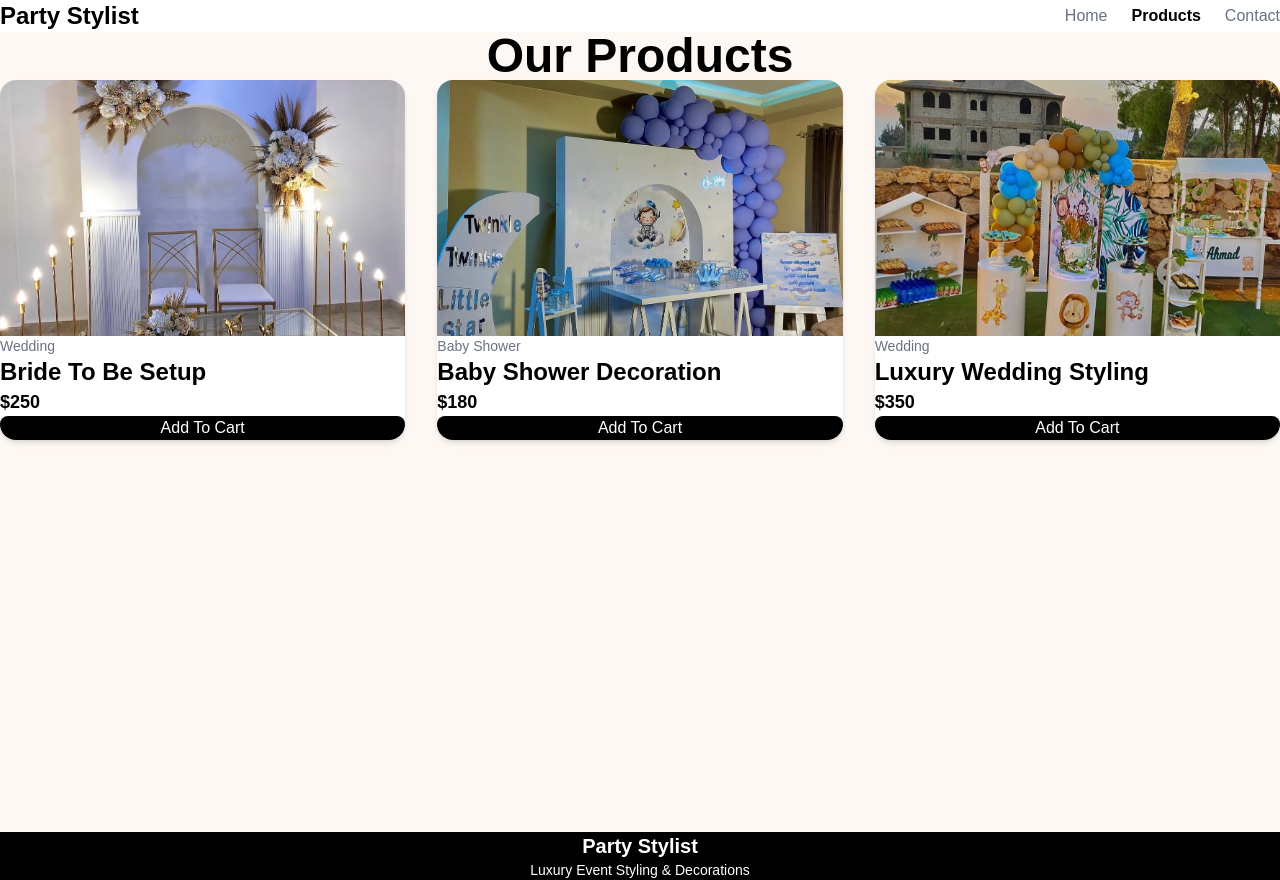
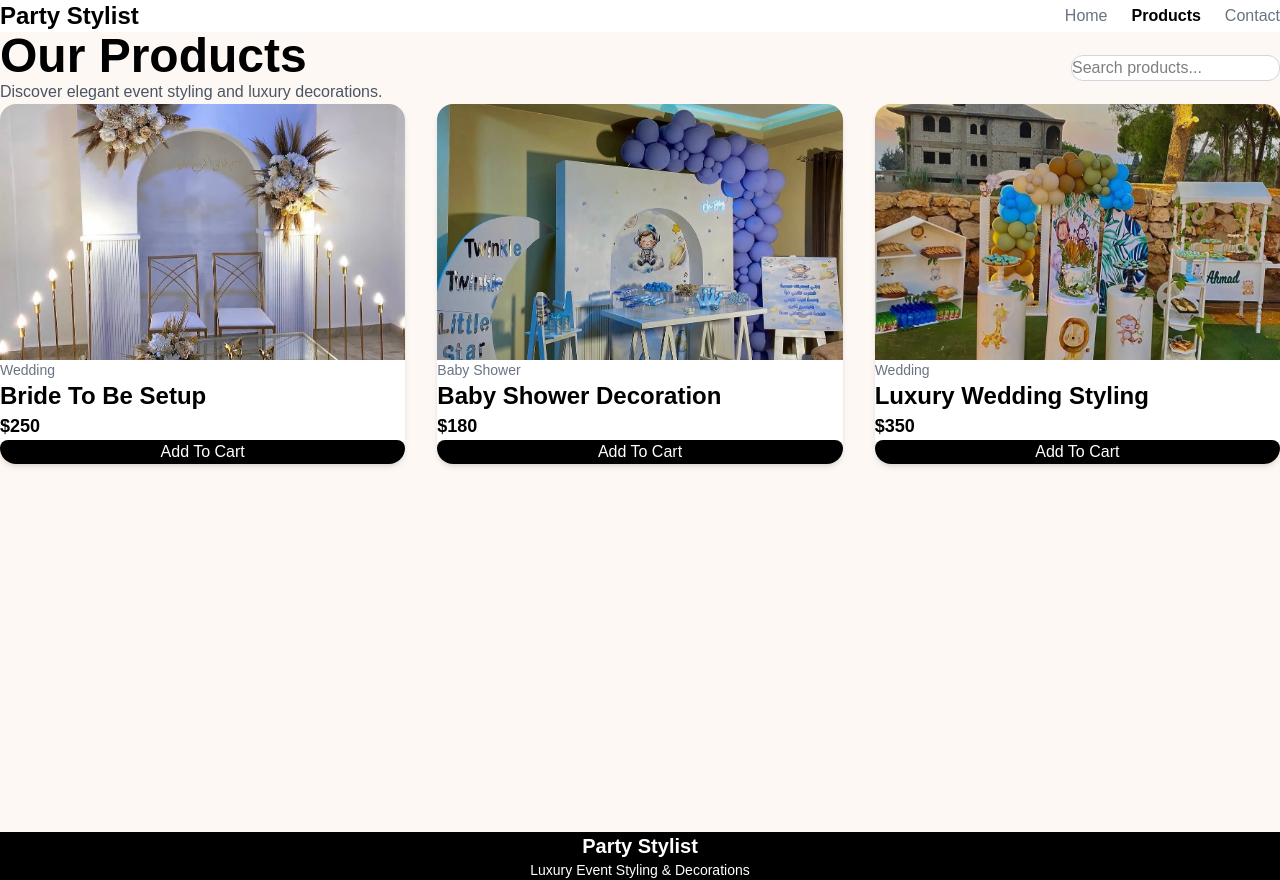
Before and after one commit to maya-said/party-stylist-project, a React (Vite) app: page /products in a window 1280 px wide. Built offline with nearby package versions, Linux system fonts and the light colour scheme.

Commit message:
add products search functionality

```diff
--- a/src/pages/ProductsPage.tsx
+++ b/src/pages/ProductsPage.tsx
@@ -1,18 +1,52 @@
+import { useState } from "react";
+
 import ProductCard from "../components/ProductCard";
 import { products } from "../data/products";
 
 const ProductsPage = () => {
+
+  // Search state
+  const [search, setSearch] = useState("");
+
+  // Filter products
+  const filteredProducts = products.filter((product) =>
+    product.title.toLowerCase().includes(search.toLowerCase())
+  );
+
   return (
     <div className="min-h-screen bg-[#fdf8f3] px-6 py-20">
 
-      <h1 className="text-5xl font-bold text-center">
-        Our Products
-      </h1>
+      {/* Top Section */}
+      <div className="flex flex-col md:flex-row md:items-center md:justify-between gap-6">
 
+        <div>
+
+          <h1 className="text-5xl font-bold">
+            Our Products
+          </h1>
+
+          <p className="mt-4 text-gray-600">
+            Discover elegant event styling and luxury decorations.
+          </p>
+
+        </div>
+
+        {/* Search Input */}
+        <input
+          type="text"
+          placeholder="Search products..."
+          value={search}
+          onChange={(event) => setSearch(event.target.value)}
+          className="border border-gray-300 bg-white px-5 py-3 rounded-xl outline-none focus:ring-2 focus:ring-black transition"
+        />
+
+      </div>
+
+      {/* Products Grid */}
       <div className="grid grid-cols-1 md:grid-cols-2 lg:grid-cols-3 gap-8 mt-16">
 
         {
-          products.map((product) => (
+          filteredProducts.map((product) => (
             <ProductCard
               key={product.id}
               title={product.title}
```
